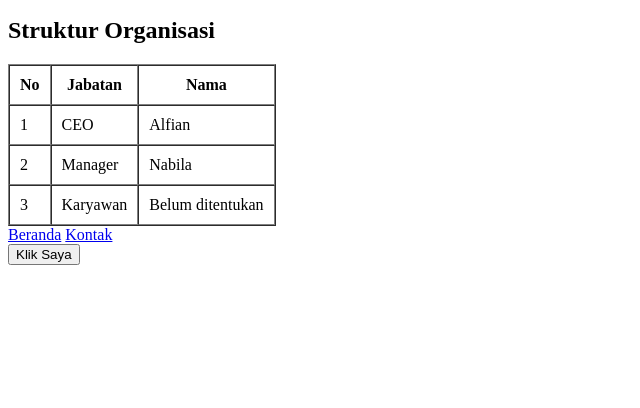
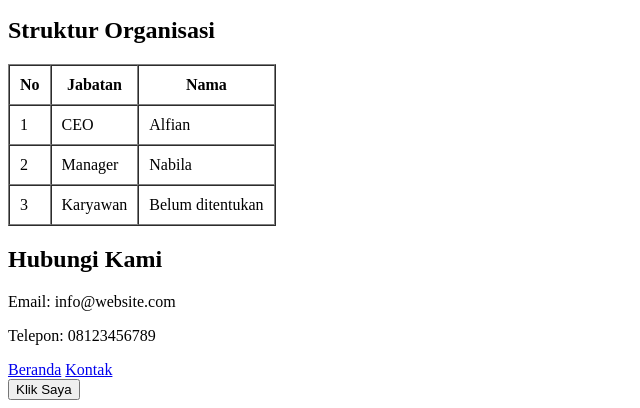
Before and after one commit to Yudistira204/PraktikumVcs, a plain HTML site: page about_us.html in a window 1280 px wide. Shown: the part 882-1290 px from the top of the page, without its empty margins (0-640 px from the left). Before the commit the page ends 1155 px from the top, so only its background shows below. Drawn offline with Linux system fonts and the light colour scheme.

Commit message:
Add contact information section to about us page

```diff
--- a/about_us.html
+++ b/about_us.html
@@ -89,6 +89,13 @@
             </table>
         </section>
 
+        <!-- Informasi Kontak -->
+        <section>
+            <h2>Hubungi Kami</h2>
+            <p>Email: info@website.com</p>
+            <p>Telepon: 08123456789</p>
+        </section>
+
         <nav>
             <a href="index.html">Beranda</a>
             <a href="contact.html">Kontak</a>
```
